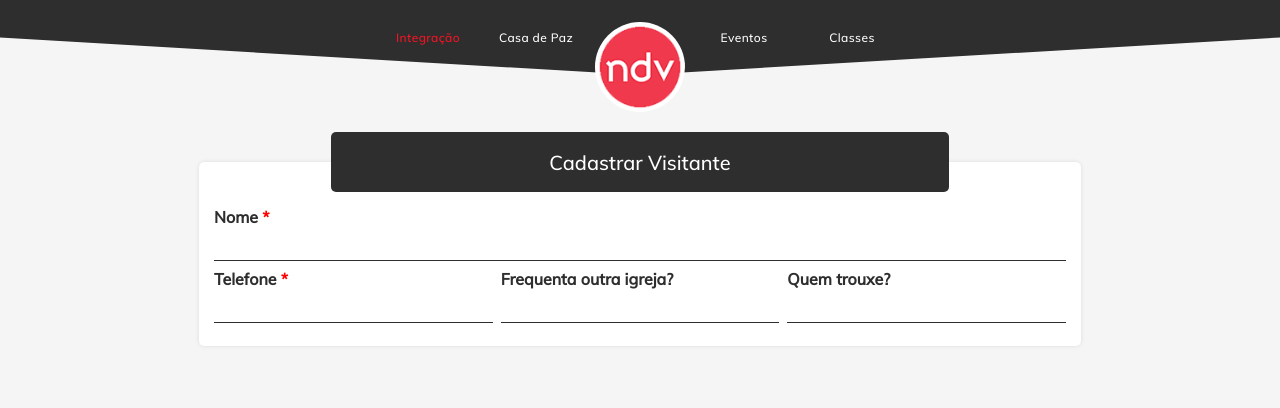
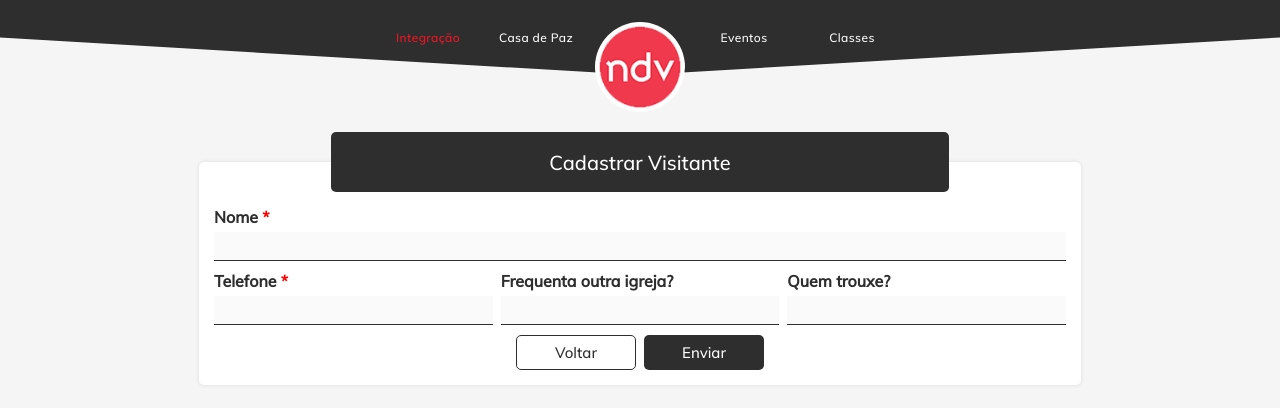
Before and after one commit to beatrizsantiago/portal-ndv, a React (Create React App) app: page /integration/register in a window 1280 px wide. Shown: the top 408 px of the page. Built offline with nearby package versions, Linux system fonts and the light colour scheme.

Commit message:
Componente button

```diff
--- a/package.json
+++ b/package.json
@@ -11,6 +11,7 @@
     "react-chartjs-2": "^2.9.0",
     "react-dom": "^16.13.1",
     "react-icons": "^3.10.0",
+    "react-loading": "^2.0.3",
     "react-redux": "^7.2.0",
     "react-router": "^6.0.0-alpha.2",
     "react-router-dom": "^6.0.0-alpha.2",
--- /dev/null
+++ b/src/components/Button.jsx
@@ -0,0 +1,55 @@
+import React from 'react'
+import styled, { css } from 'styled-components'
+import { Link } from 'react-router-dom'
+import ReactLoading from 'react-loading'
+
+import Colors from '../themes/Colors'
+import { CenterRow } from '../themes/StyleConstants'
+
+export default function Button({ title, width, height, color, disabled, outlined, type, to, loading }) {
+
+    if (type === 'link') {
+        return (
+            <ContainerLink width={width} height={height} color={color} outlined={outlined.toString()} to={to}>
+                <Text outlined={outlined}>{title}</Text>
+            </ContainerLink>
+        )
+
+    } else {
+        return (
+            <Container width={width} height={height} color={color} disabled={disabled} outlined={outlined}>
+                {loading ? <ReactLoading type="spinningBubbles" color={Colors.white} height={15} width={15} /> : null}
+                <Text outlined={outlined} loading={loading}>{title}</Text>
+            </Container>
+        )
+    }
+}
+
+const PropsButton = css`
+    ${CenterRow}
+    width: ${props => props.width || 120}px;
+    height: ${props => props.height || 35}px;
+    padding: 4px;
+    cursor: pointer;
+    box-sizing: border-box;
+    border-radius: 5px;
+    border: solid ${props => props.outlined ? 1 : 0}px ${props => props.color || Colors.primary};
+    background-color: ${props => props.outlined ? Colors.white : props.color ? props.color : Colors.primary};
+`
+
+const Container = styled.button.attrs(props => ({
+    disabled: props.disabled || false,
+}))`
+    ${PropsButton}
+`
+
+const ContainerLink = styled(Link)`
+    ${PropsButton}
+`
+
+const Text = styled.h1`
+    color: ${props => props.outlined ? Colors.primary : props.color ? props.color : Colors.white};
+    font-size: 15px;
+    font-weight: normal;
+    ${props => props.loading ? 'margin-left: 5px;' : null}
+`
--- a/src/components/Input.jsx
+++ b/src/components/Input.jsx
@@ -4,13 +4,13 @@ import styled from 'styled-components'
 import Colors from '../themes/Colors'
 import { MiddleCenterRow } from '../themes/StyleConstants'
 
-export default function Input({ label, required, type, placeholder, icon }) {
+export default function Input({ label, required, type, disabled, maxlenght, placeholder, icon, error }) {
     return (
         <Container>
             <Label>{label} {required ? <TextRed>*</TextRed> : null}</Label>
             <Row>
                 {icon ? <BoxIcon>{icon}</BoxIcon> : null}
-                <DataInput type={type} placeholder={placeholder} icon={icon} />
+                <DataInput type={type} placeholder={placeholder} disabled={disabled} maxlenght={maxlenght} icon={icon} error={error} />
             </Row>
         </Container>
     )
@@ -20,7 +20,7 @@ const Container = styled.div`
     display: flex;
     flex-direction: column;
     width: 100%;
-    margin-bottom: 8px;
+    margin-bottom: 10px;
 `
 
 const Label = styled.h2`
@@ -49,13 +49,16 @@ const BoxIcon = styled.div`
 const DataInput = styled.input.attrs(props => ({
     type: props.type || 'text',
     placeholder: props.placeholder || '',
+    maxlenght: props.maxlenght || 100,
+    disabled: props.disabled,
 }))`
     width: 100%;
     font-size: 16px;
     padding: 4px 1px 4px ${props => props.icon ? 32 : 1}px;
     border: none;
-    border-bottom: 1px solid ${Colors.primary};
+    border-bottom: ${props => props.error ? 2 : 1}px solid ${props => props.error ? Colors.red : Colors.primary};
     box-sizing: border-box;
+    background-color: #fafafa;
 
     :focus{
         border-bottom: 2px solid ${Colors.primary};
--- a/src/pages/RegisterVisitant.jsx
+++ b/src/pages/RegisterVisitant.jsx
@@ -4,16 +4,24 @@ import Header from '../components/Header'
 import BoxForm from '../components/BoxForm'
 import RowInputs from '../components/RowInputs'
 import Input from '../components/Input'
+import Button from '../components/Button'
 
 import { Container, Section } from './styles/MainStyled'
 
 export default function RegisterVisitant() {
+
     return (
         <Container>
             <Header />
 
             <Section>
-                <BoxForm title="Cadastrar Visitante">
+                <BoxForm
+                    title="Cadastrar Visitante"
+                    buttons={[
+                        <Button title="Voltar" to="/integration" type="link" outlined={true} />,
+                        <Button title="Enviar" />,
+                    ]}
+                >
                     <Input label="Nome" required />
                     <RowInputs inputs={[
                         <Input label="Telefone" required />,
```
Also changed, not shown: 1 other file (tests, documents, lock files or other folders).
